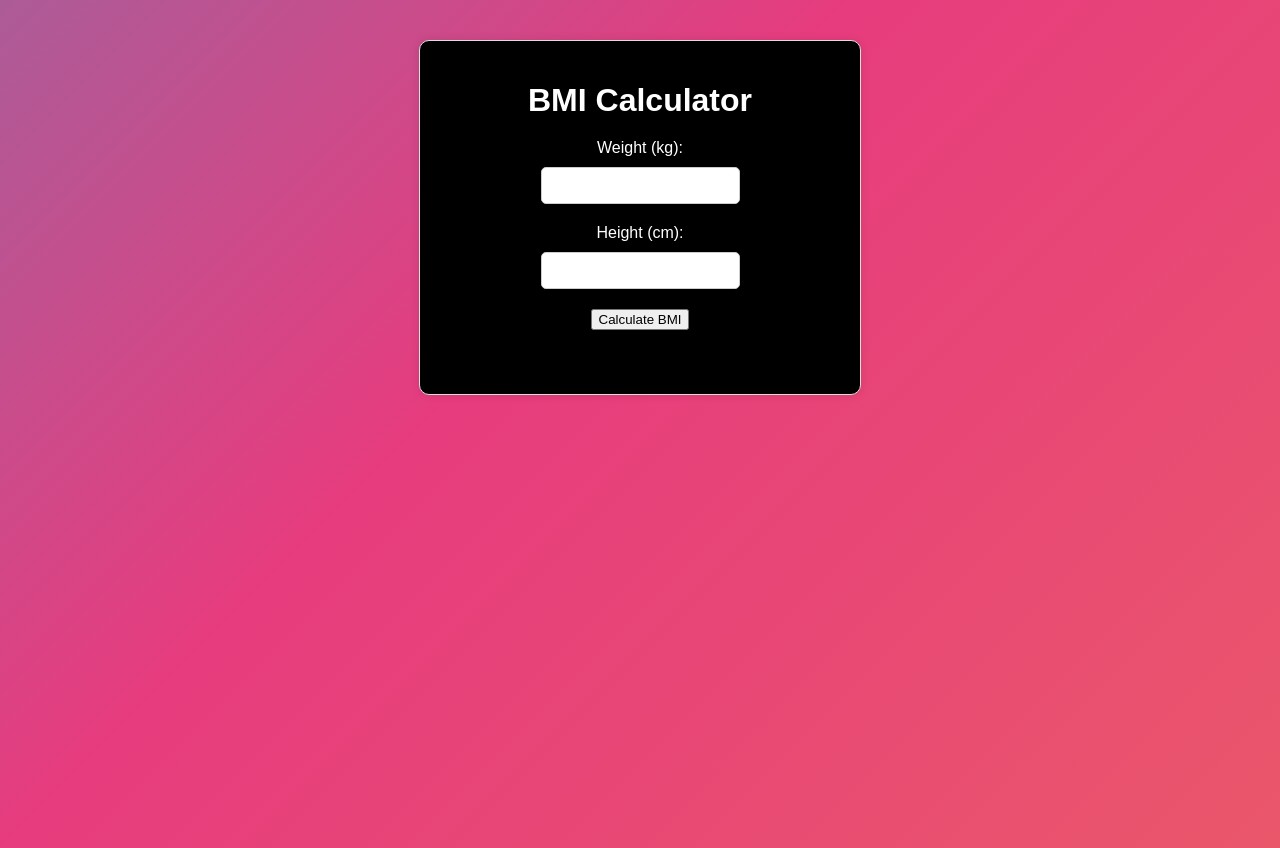
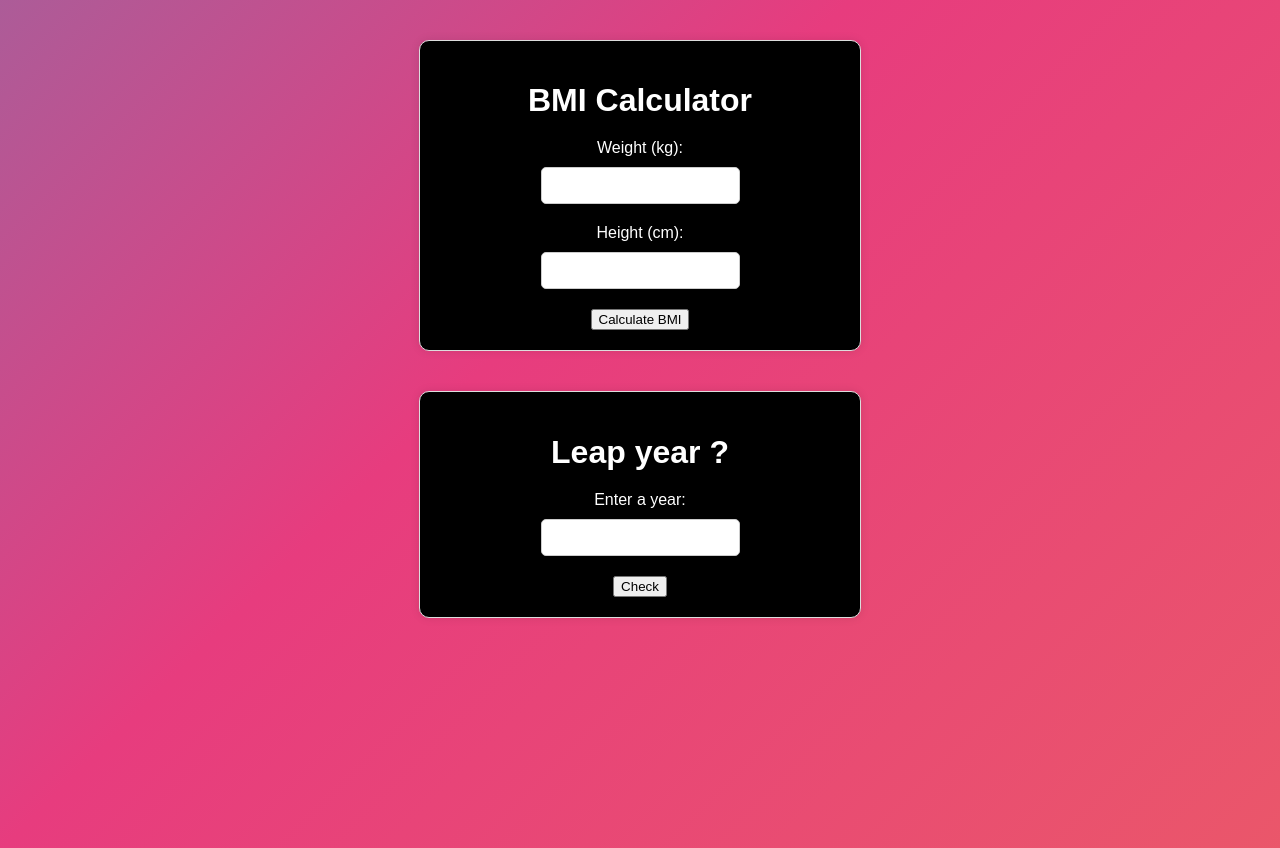
Before and after one commit to Virajbane/BMI-CALCULATOR, a website: page index.html in a window 1280 px wide. Drawn offline with Linux system fonts and the light colour scheme.

Commit message:
Update index.html

```diff
--- a/index.html
+++ b/index.html
@@ -7,6 +7,7 @@
     <link rel="stylesheet" href="style.css">
 </head>
 <body>
+
     <div class="d-flex flex-column justify-content-center w-100 h-100">
 
         <div class="d-flex flex-column justify-content-center align-items-center">
@@ -29,9 +30,21 @@
             <label for="height">Height (cm):</label>
             <input type="number" id="height" required>
             <button id="calculate">Calculate BMI</button>
-            <p id="result"></p>
+
         </form>
     </div>
+    <div class="container">
+        <h1>Leap year ?</h1>
+        <form>
+            <label for="year">Enter a year:</label>
+            <input type="number" id="year" required>
+            <button id="Check">Check</button>
+
+
+
+        </form>
+    </div>
+
 
     <script src="script.js"></script>
 </body>
```
